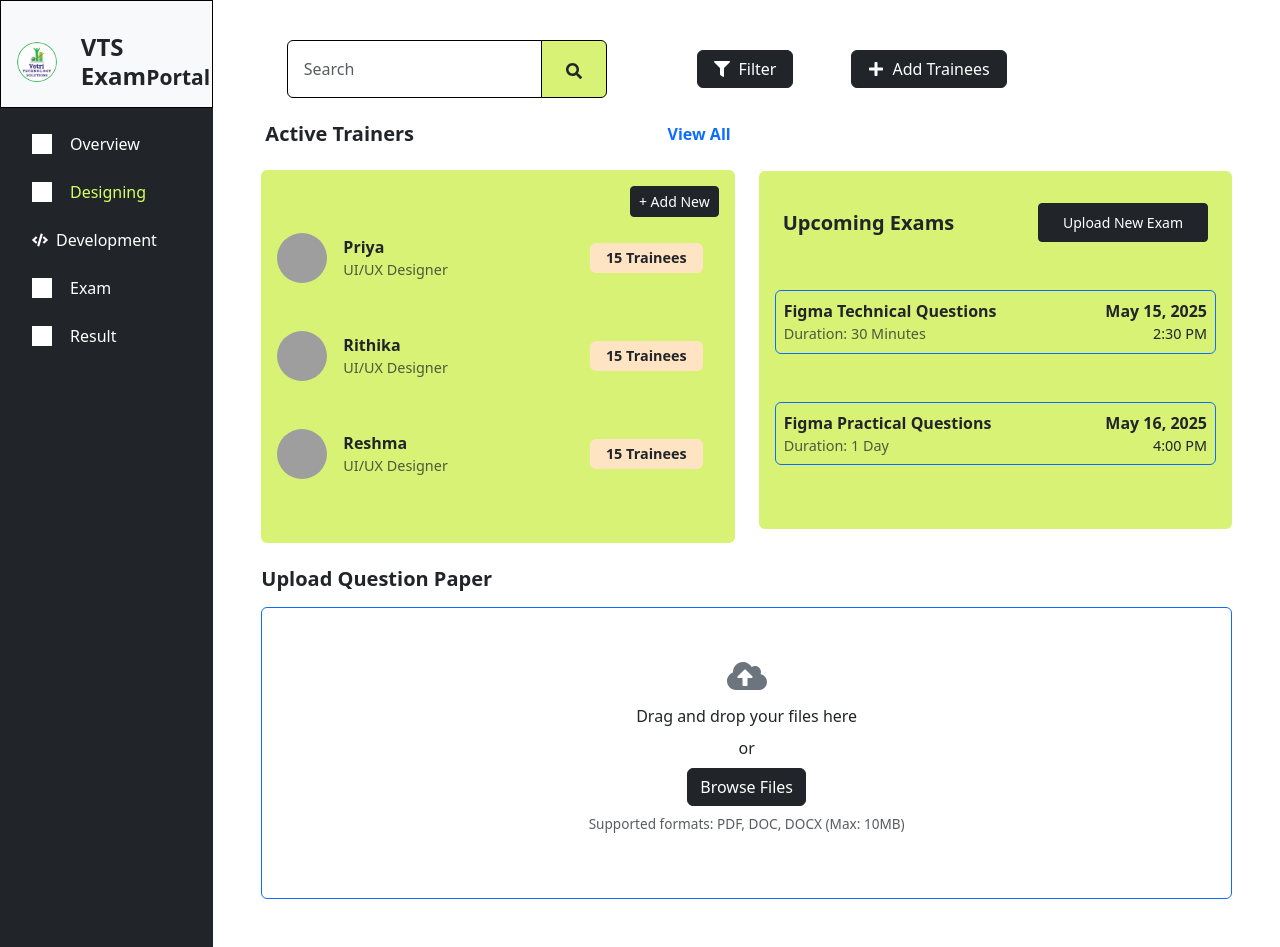
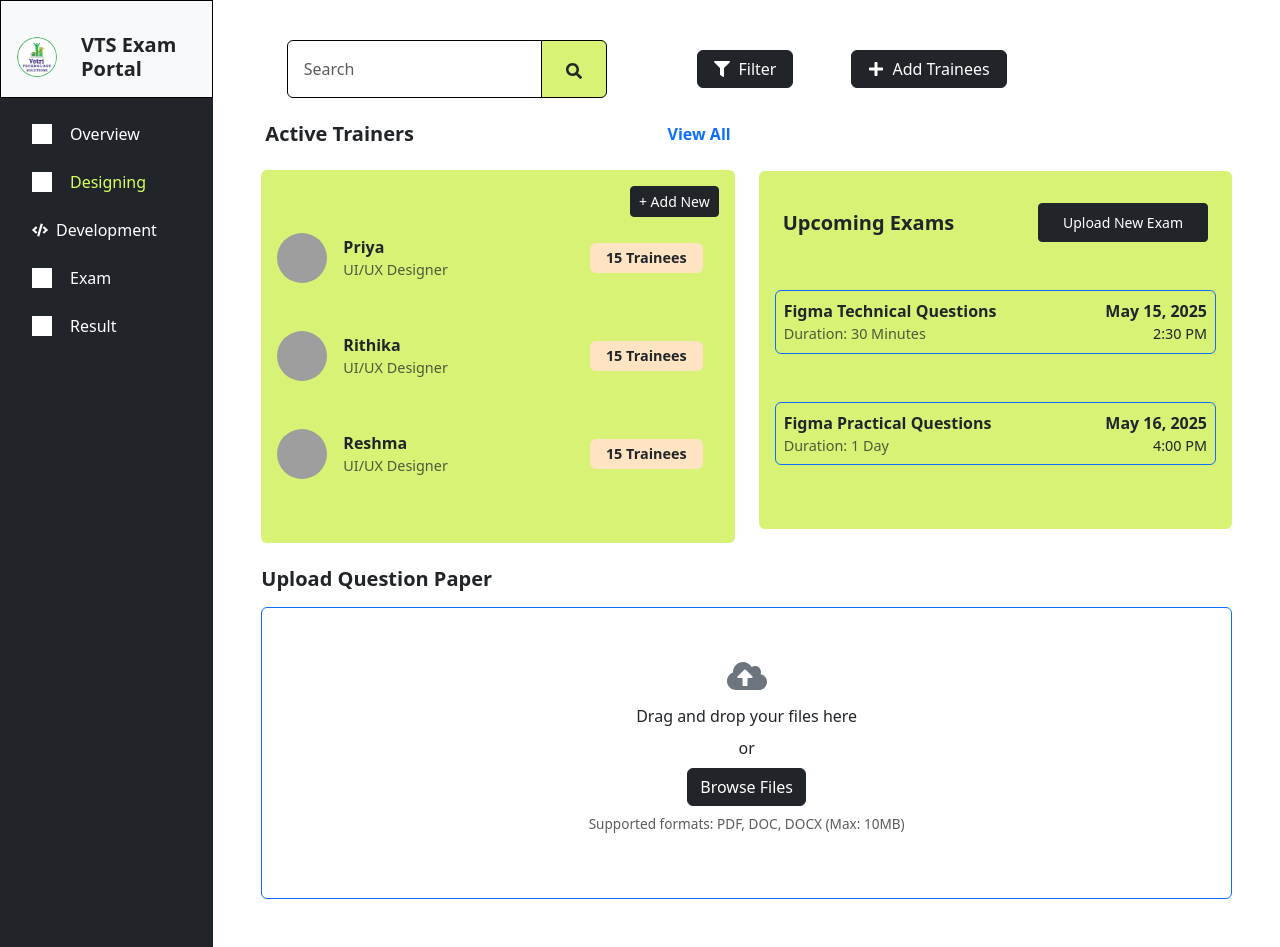
Before and after one commit to Ragul1106/vts-exam-portal, a React (Vite) app: page /designing in a window 1280 px wide. Built offline with nearby package versions, Linux system fonts and the light colour scheme; grey boxes are pictures that could not be loaded.

Commit message:
change img name

```diff
--- a/src/components/Sidebar.jsx
+++ b/src/components/Sidebar.jsx
@@ -23,9 +23,9 @@ const Sidebar = () => {
       <div className="bg-light text-dark border-black border p-3 d-flex align-items-center gap-2">
         <img src={logo} alt="Logo" width={40} height={40} className="rounded-circle mt-3" />
         <div>
-          <h6 className="mb-0 mt-3 fs-4 px-3 fw-bold">
-            VTS Exam
-            <small>Portal</small>
+          <h6 className="mb-0 mt-3 fs-5 px-3 fw-bold">
+            VTS Exam <br /> Portal
+            {/* <small>Portal</small>  */}
           </h6>
         </div>
       </div>
```
